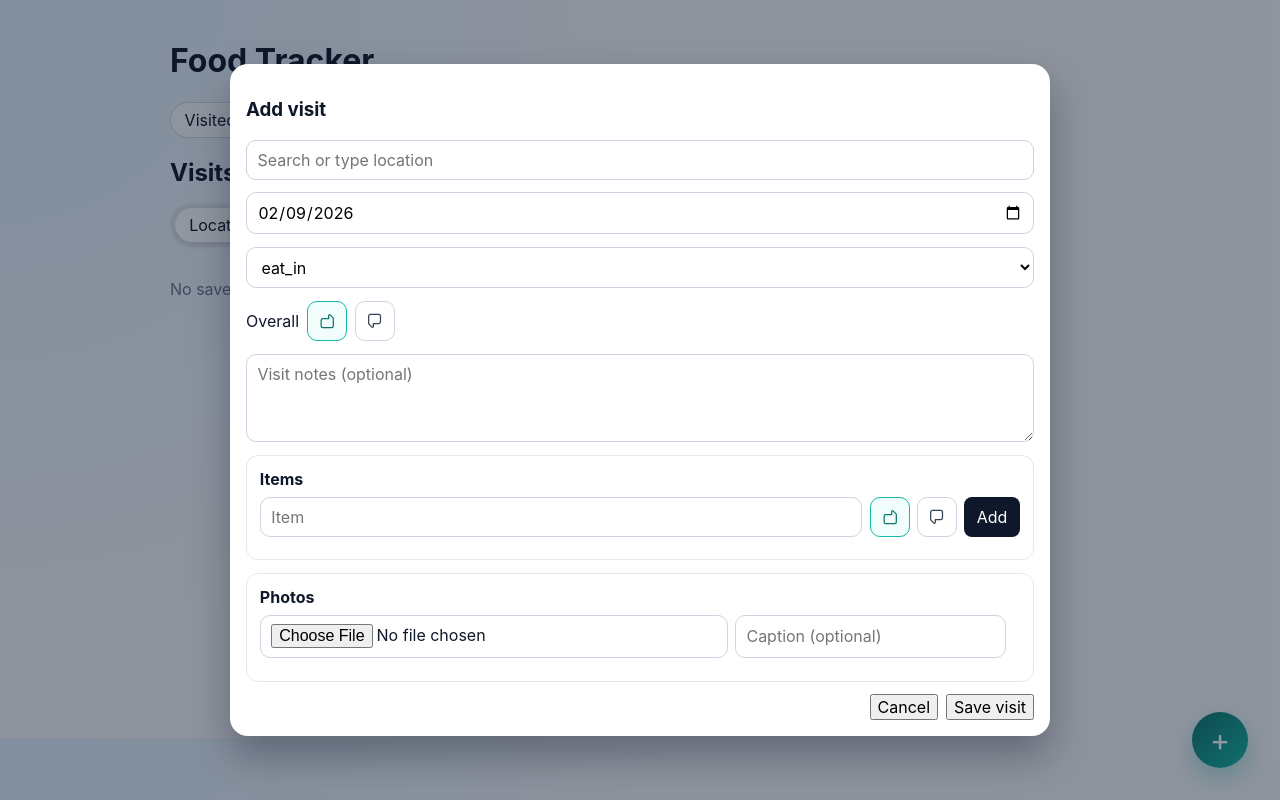
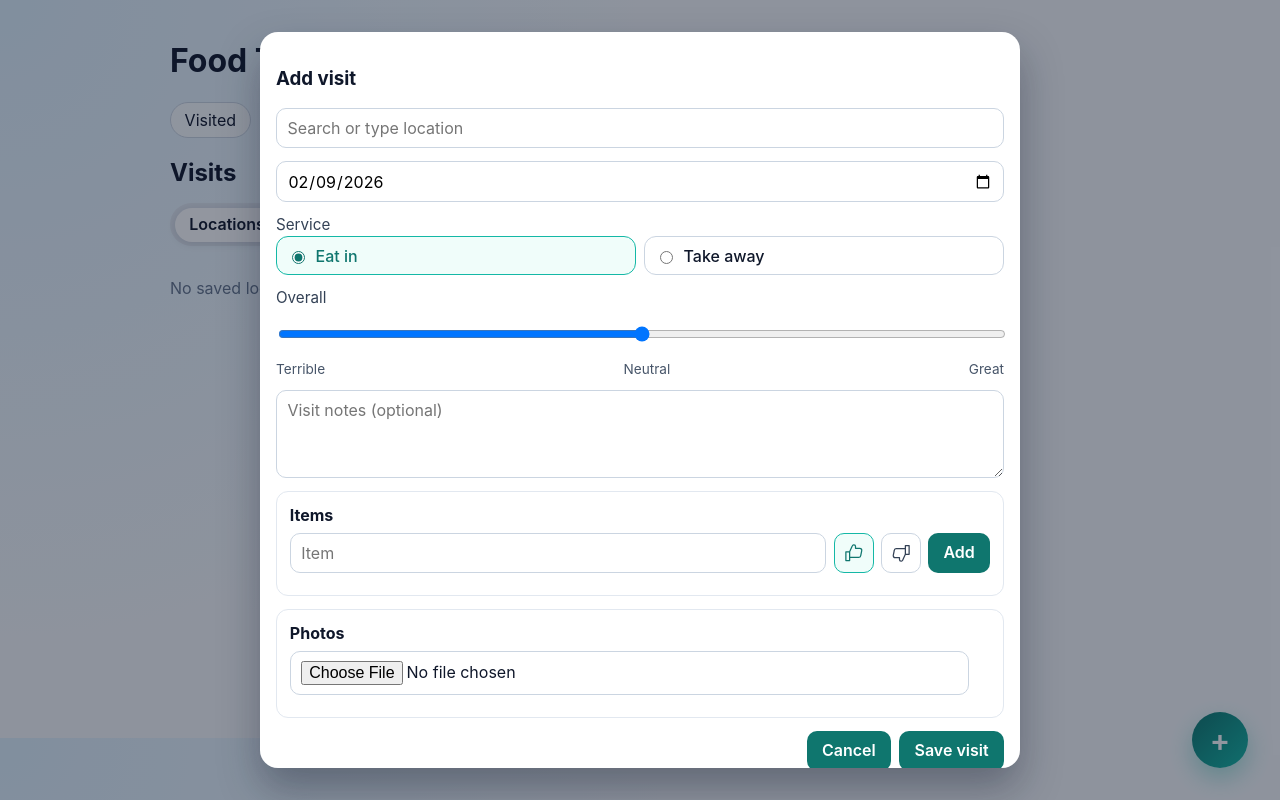
Before and after one commit to AndrewM2304/restaurant_reviews, a Next.js app: page /visits in a window 1280 px wide. Both pictures are taken after typing "Sample" into the empty fields and a click on the button "Add visit". Built offline with nearby package versions, Linux system fonts and the light colour scheme.

Commit message:
Refine mobile visit modal controls and shared button styles (#23)

```diff
--- a/src/app/globals.css
+++ b/src/app/globals.css
@@ -42,4 +42,30 @@ textarea {
 
 button {
   cursor: pointer;
+  border: 1px solid transparent;
+  background: #0f766e;
+  color: #ffffff;
+  border-radius: 10px;
+  padding: 0.6rem 0.9rem;
+  font-weight: 600;
+  line-height: 1.2;
+  transition: background 0.15s ease, border-color 0.15s ease, color 0.15s ease, transform 0.15s ease;
 }
+
+button:hover {
+  background: #0d655f;
+}
+
+button:active {
+  transform: translateY(1px);
+}
+
+button:focus-visible {
+  outline: 3px solid #99f6e4;
+  outline-offset: 2px;
+}
+
+button:disabled {
+  opacity: 0.55;
+  cursor: not-allowed;
+}
--- a/src/app/visits/page.tsx
+++ b/src/app/visits/page.tsx
@@ -15,34 +15,34 @@ interface DraftItem {
 
 interface DraftPhoto {
   storagePath: string;
-  caption?: string;
 }
 
 type VisitThumb = Exclude<Thumb, 'neutral'>;
 
 type TabKey = 'locations' | 'activity';
 
-const allServiceTypes: ServiceType[] = ['eat_in', 'takeaway', 'delivery'];
+const dineServiceTypes: ServiceType[] = ['eat_in', 'takeaway'];
+const overallScale: Thumb[] = ['down', 'neutral', 'up'];
 
-function ThumbUpIcon() {
+function HandThumbUpIcon() {
   return (
     <svg viewBox="0 0 24 24" fill="none" stroke="currentColor" strokeWidth="1.5" aria-hidden="true">
       <path
         strokeLinecap="round"
         strokeLinejoin="round"
-        d="M14 9V5.414c0-.89 1.077-1.337 1.707-.707l3.586 3.586a1 1 0 0 1 .293.707V18a2 2 0 0 1-2 2H7a2 2 0 0 1-2-2v-7a2 2 0 0 1 2-2h7Z"
+        d="M2.25 10.5h4.5v10.5h-4.5V10.5Zm4.5 0 3.136-7.024A1.875 1.875 0 0 1 11.598 2.25h.352c1.036 0 1.875.84 1.875 1.875v2.25h5.237a2.25 2.25 0 0 1 2.208 2.684l-1.2 6A2.25 2.25 0 0 1 17.864 17.25H6.75V10.5Z"
       />
     </svg>
   );
 }
 
-function ThumbDownIcon() {
+function HandThumbDownIcon() {
   return (
     <svg viewBox="0 0 24 24" fill="none" stroke="currentColor" strokeWidth="1.5" aria-hidden="true">
       <path
         strokeLinecap="round"
         strokeLinejoin="round"
-        d="M10 15v3.586c0 .89-1.077 1.337-1.707.707l-3.586-3.586A1 1 0 0 1 4.414 15V6a2 2 0 0 1 2-2h10.172a2 2 0 0 1 2 2v7a2 2 0 0 1-2 2H10Z"
+        d="M21.75 13.5h-4.5V3h4.5v10.5Zm-4.5 0-3.136 7.024a1.875 1.875 0 0 1-1.712 1.226h-.352a1.875 1.875 0 0 1-1.875-1.875v-2.25H4.938a2.25 2.25 0 0 1-2.208-2.684l1.2-6A2.25 2.25 0 0 1 6.136 6.75H17.25v6.75Z"
       />
     </svg>
   );
@@ -61,7 +61,7 @@ export default function VisitsPage() {
   const [locationName, setLocationName] = useState('');
   const [visitDate, setVisitDate] = useState(new Date().toISOString().slice(0, 10));
   const [serviceType, setServiceType] = useState<ServiceType>('eat_in');
-  const [overallThumb, setOverallThumb] = useState<VisitThumb>('up');
+  const [overallThumb, setOverallThumb] = useState<Thumb>('neutral');
   const [notes, setNotes] = useState('');
 
   const [itemName, setItemName] = useState('');
@@ -69,7 +69,6 @@ export default function VisitsPage() {
   const [items, setItems] = useState<DraftItem[]>([]);
 
   const [photos, setPhotos] = useState<DraftPhoto[]>([]);
-  const [photoCaption, setPhotoCaption] = useState('');
 
   const [message, setMessage] = useState('');
 
@@ -103,20 +102,18 @@ export default function VisitsPage() {
     setLocationName('');
     setVisitDate(new Date().toISOString().slice(0, 10));
     setServiceType('eat_in');
-    setOverallThumb('up');
+    setOverallThumb('neutral');
     setNotes('');
     setItems([]);
     setItemName('');
     setItemThumb('up');
     setPhotos([]);
-    setPhotoCaption('');
   };
 
   const addPhotoFromBrowser = (event: ChangeEvent<HTMLInputElement>) => {
     const selectedFile = event.target.files?.[0];
     if (!selectedFile) return;
-    setPhotos((current) => [...current, { storagePath: selectedFile.name, caption: photoCaption || undefined }]);
-    setPhotoCaption('');
+    setPhotos((current) => [...current, { storagePath: selectedFile.name }]);
     event.target.value = '';
   };
 
@@ -222,32 +219,38 @@ export default function VisitsPage() {
 
               <input type="date" value={visitDate} onChange={(event) => setVisitDate(event.target.value)} required />
 
-              <select value={serviceType} onChange={(event) => setServiceType(event.target.value as ServiceType)}>
-                {allServiceTypes.map((value) => (
-                  <option key={value} value={value}>
-                    {value}
-                  </option>
+              <fieldset className={styles.serviceTypeGroup}>
+                <legend>Service</legend>
+                {dineServiceTypes.map((value) => (
+                  <label key={value} className={styles.radioOption}>
+                    <input
+                      type="radio"
+                      name="serviceType"
+                      value={value}
+                      checked={serviceType === value}
+                      onChange={(event) => setServiceType(event.target.value as ServiceType)}
+                    />
+                    <span>{value === 'eat_in' ? 'Eat in' : 'Take away'}</span>
+                  </label>
                 ))}
-              </select>
+              </fieldset>
 
-              <div className={styles.thumbRow}>
-                <span>Overall</span>
-                <button
-                  className={`${styles.thumbButton} ${overallThumb === 'up' ? styles.thumbActive : ''}`}
-                  type="button"
-                  onClick={() => setOverallThumb('up')}
-                  aria-label="Thumbs up"
-                >
-                  <ThumbUpIcon />
-                </button>
-                <button
-                  className={`${styles.thumbButton} ${overallThumb === 'down' ? styles.thumbActive : ''}`}
-                  type="button"
-                  onClick={() => setOverallThumb('down')}
-                  aria-label="Thumbs down"
-                >
-                  <ThumbDownIcon />
-                </button>
+              <div className={styles.scaleField}>
+                <label htmlFor="overall-scale">Overall</label>
+                <input
+                  id="overall-scale"
+                  type="range"
+                  min={0}
+                  max={2}
+                  step={1}
+                  value={overallScale.indexOf(overallThumb)}
+                  onChange={(event) => setOverallThumb(overallScale[Number(event.target.value)] ?? 'neutral')}
+                />
+                <div className={styles.scaleLabels}>
+                  <span>Terrible</span>
+                  <span>Neutral</span>
+                  <span>Great</span>
+                </div>
               </div>
 
               <textarea placeholder="Visit notes (optional)" value={notes} onChange={(event) => setNotes(event.target.value)} />
@@ -262,7 +265,7 @@ export default function VisitsPage() {
                     onClick={() => setItemThumb('up')}
                     aria-label="Item thumbs up"
                   >
-                    <ThumbUpIcon />
+                    <HandThumbUpIcon />
                   </button>
                   <button
                     className={`${styles.thumbButton} ${itemThumb === 'down' ? styles.thumbActive : ''}`}
@@ -270,7 +273,7 @@ export default function VisitsPage() {
                     onClick={() => setItemThumb('down')}
                     aria-label="Item thumbs down"
                   >
-                    <ThumbDownIcon />
+                    <HandThumbDownIcon />
                   </button>
                   <button
                     type="button"
@@ -290,7 +293,7 @@ export default function VisitsPage() {
                   {items.map((item, index) => (
                     <li key={`${item.name}-${index}`}>
                       <span>{item.name}</span>
-                      <span>{item.thumb === 'up' ? '👍' : '👎'}</span>
+                      <span className={styles.itemThumbIcon}>{item.thumb === 'up' ? <HandThumbUpIcon /> : <HandThumbDownIcon />}</span>
                       <button type="button" onClick={() => setItems((current) => current.filter((_, i) => i !== index))}>
                         Remove
                       </button>
@@ -308,18 +311,12 @@ export default function VisitsPage() {
                     onChange={addPhotoFromBrowser}
                     aria-label="Choose photo from your device"
                   />
-                  <input
-                    placeholder="Caption (optional)"
-                    value={photoCaption}
-                    onChange={(event) => setPhotoCaption(event.target.value)}
-                  />
                 </div>
 
                 <ul className={styles.list}>
                   {photos.map((photo, index) => (
                     <li key={`${photo.storagePath}-${index}`}>
                       <span>{photo.storagePath}</span>
-                      <span>{photo.caption ?? 'No caption'}</span>
                       <button type="button" onClick={() => setPhotos((current) => current.filter((_, i) => i !== index))}>
                         Remove
                       </button>
--- a/src/app/visits/visits.module.css
+++ b/src/app/visits/visits.module.css
@@ -22,7 +22,6 @@
   border-radius: 999px;
   background: transparent;
   color: #334155;
-  cursor: pointer;
 }
 
 .activeTab {
@@ -33,13 +32,12 @@
 
 .search {
   width: 100%;
-  max-width: 420px;
   margin-bottom: 1rem;
 }
 
 .cardGrid {
   display: grid;
-  grid-template-columns: repeat(auto-fit, minmax(220px, 1fr));
+  grid-template-columns: 1fr;
   gap: 0.9rem;
 }
 
@@ -66,8 +64,8 @@
 
 .fab {
   position: fixed;
-  right: 2rem;
-  bottom: 2rem;
+  right: 1rem;
+  bottom: 1rem;
   width: 56px;
   height: 56px;
   border: none;
@@ -76,7 +74,6 @@
   line-height: 0;
   color: white;
   background: linear-gradient(135deg, #0f766e, #14b8a6);
-  cursor: pointer;
   box-shadow: 0 10px 25px rgba(20, 184, 166, 0.35);
 }
 
@@ -85,17 +82,17 @@
   inset: 0;
   background: rgba(15, 23, 42, 0.45);
   display: grid;
-  place-items: center;
+  place-items: end center;
   z-index: 10;
-  padding: 1rem;
+  padding: 0;
 }
 
 .modal {
-  width: min(820px, 100%);
+  width: 100%;
   max-height: 92vh;
   overflow: auto;
   background: white;
-  border-radius: 18px;
+  border-radius: 18px 18px 0 0;
   padding: 1rem;
   box-shadow: 0 20px 40px rgba(15, 23, 42, 0.35);
 }
@@ -105,10 +102,64 @@
   gap: 0.8rem;
 }
 
-.thumbRow {
+.form input[type='date'] {
+  min-width: 0;
+}
+
+.serviceTypeGroup {
+  display: grid;
+  grid-template-columns: repeat(2, minmax(0, 1fr));
+  gap: 0.5rem;
+  border: none;
+  margin: 0;
+  padding: 0;
+}
+
+.serviceTypeGroup legend {
+  grid-column: 1 / -1;
+  color: #334155;
+  font-size: 0.95rem;
+  padding: 0;
+  margin-bottom: 0.1rem;
+}
+
+.radioOption {
+  border: 1px solid #cbd5e1;
+  border-radius: 12px;
+  padding: 0.55rem 0.65rem;
   display: flex;
   align-items: center;
-  gap: 0.5rem;
+  gap: 0.45rem;
+  font-weight: 500;
+}
+
+.radioOption input {
+  width: auto;
+  accent-color: #0f766e;
+}
+
+.radioOption:has(input:checked) {
+  border-color: #14b8a6;
+  background: #f0fdfa;
+  color: #0f766e;
+}
+
+.scaleField {
+  display: grid;
+  gap: 0.45rem;
+}
+
+.scaleField label {
+  color: #334155;
+  font-size: 0.95rem;
+}
+
+.scaleLabels {
+  display: flex;
+  justify-content: space-between;
+  gap: 0.35rem;
+  color: #475569;
+  font-size: 0.85rem;
 }
 
 .thumbButton {
@@ -120,7 +171,11 @@
   display: grid;
   place-items: center;
   color: #334155;
-  cursor: pointer;
+  padding: 0;
+}
+
+.thumbButton:hover {
+  background: #f8fafc;
 }
 
 .thumbButton svg {
@@ -146,16 +201,28 @@
 
 .itemRow {
   display: grid;
-  grid-template-columns: 1fr auto auto auto;
+  grid-template-columns: 1fr auto auto;
   gap: 0.45rem;
+  align-items: center;
+}
+
+.itemRow > input {
+  min-width: 0;
 }
 
 .inlineButton {
-  border: none;
-  background: #0f172a;
-  color: white;
-  border-radius: 8px;
-  padding: 0.45rem 0.8rem;
+  grid-column: 1 / -1;
+}
+
+.itemThumbIcon {
+  display: inline-grid;
+  place-items: center;
+  color: #0f766e;
+}
+
+.itemThumbIcon svg {
+  width: 18px;
+  height: 18px;
 }
 
 .list {
@@ -168,12 +235,16 @@
 
 .list li {
   display: grid;
-  grid-template-columns: 1fr auto auto;
+  grid-template-columns: minmax(0, 1fr) auto;
   gap: 0.6rem;
   align-items: center;
   border: 1px solid #e2e8f0;
   border-radius: 10px;
   padding: 0.45rem 0.55rem;
+}
+
+.list li > span:first-child {
+  overflow-wrap: anywhere;
 }
 
 .formActions {
@@ -186,3 +257,40 @@
   color: #0f766e;
   margin: 0;
 }
+
+@media (min-width: 700px) {
+  .cardGrid {
+    grid-template-columns: repeat(auto-fit, minmax(220px, 1fr));
+  }
+
+  .search {
+    max-width: 420px;
+  }
+
+  .fab {
+    right: 2rem;
+    bottom: 2rem;
+  }
+
+  .modalBackdrop {
+    place-items: center;
+    padding: 1rem;
+  }
+
+  .modal {
+    width: min(760px, 100%);
+    border-radius: 18px;
+  }
+
+  .itemRow {
+    grid-template-columns: 1fr auto auto auto;
+  }
+
+  .inlineButton {
+    grid-column: auto;
+  }
+
+  .list li {
+    grid-template-columns: minmax(0, 1fr) auto auto;
+  }
+}
```
